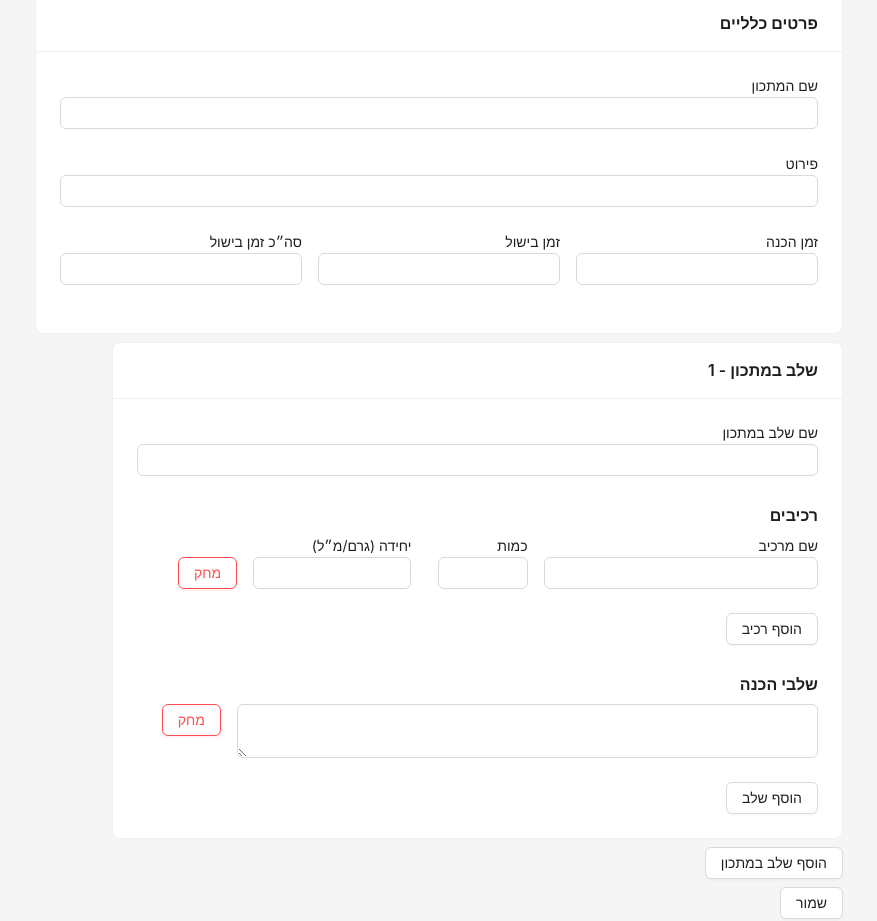
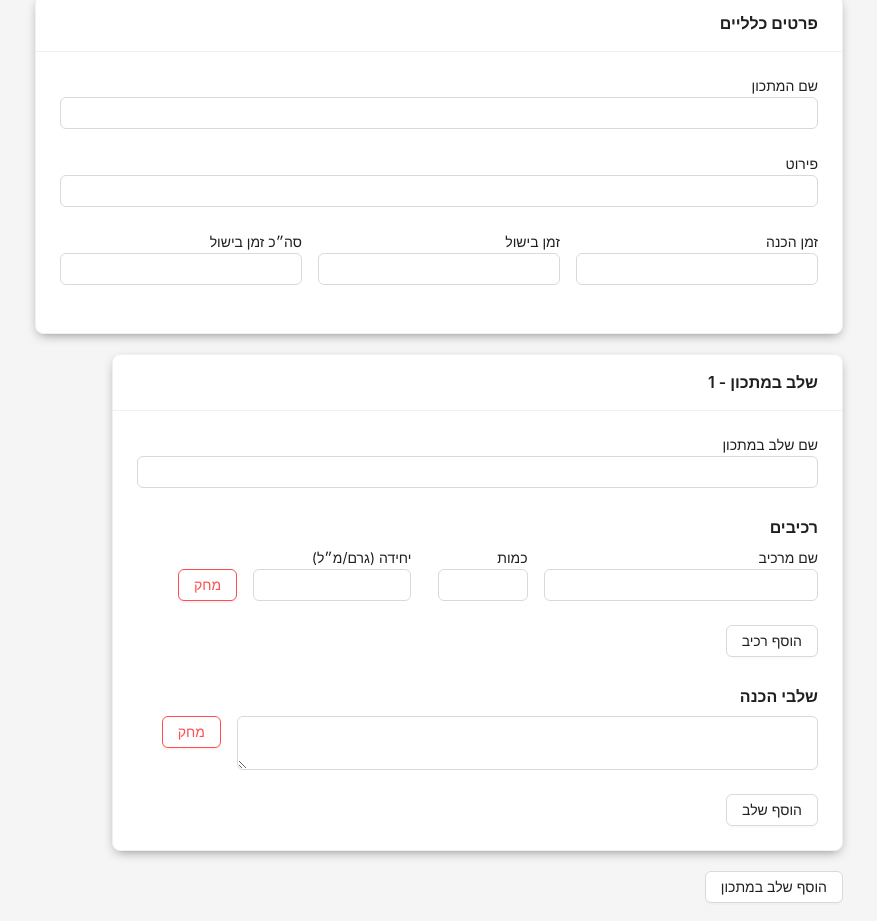
Before and after one commit to NofGuttman/recipes, a React (Create React App) app: page /create-recipe in a window 1280 px wide. Shown: the part 93-1014 px from the top of the page, without its empty margins (285-1162 px from the left). Built offline with nearby package versions, Linux system fonts and the light colour scheme.

Commit message:
form style

```diff
--- a/src/ui/CreateRecipePage/RecipeComponentFormSection/index.jsx
+++ b/src/ui/CreateRecipePage/RecipeComponentFormSection/index.jsx
@@ -8,9 +8,10 @@ const RecipeComponentFormSection = () => (
   <div className='component-form-section'>
     <Form.List name='recipeComponents'>
       {(componentFields, {add: addComponent, remove: removeComponent}) => (
-        <Space direction='vertical'>
+        <Space size={20} direction='vertical'>
           {componentFields.map((componentField, index) => (
             <Card
+              className='create-recipe-form-card'
               title={`שלב  במתכון - ${index+1}`}
               extra={componentFields.length > 1 && (
                 <Button danger onClick={() => removeComponent(componentField.name)}>מחק שלב</Button>
--- a/src/ui/CreateRecipePage/RecipeDetailsFormSection/index.jsx
+++ b/src/ui/CreateRecipePage/RecipeDetailsFormSection/index.jsx
@@ -4,7 +4,7 @@ import {requiredFieldRule} from "../utils";
 const {Text} = Typography;
 const RecipeDetailsFormSection = () => (
   <div className='recipe-details'>
-    <Card title='פרטים כלליים'>
+    <Card title='פרטים כלליים' className='create-recipe-form-card'>
       <Text>שם המתכון</Text>
       <Form.Item name='recipeTitle' rules={[requiredFieldRule]}>
         <Input/>
--- /dev/null
+++ b/src/ui/CreateRecipePage/index.css
@@ -0,0 +1,3 @@
+.create-recipe-form-card {
+    box-shadow: 0 4px 12px -4px grey;
+}
--- a/src/ui/CreateRecipePage/index.jsx
+++ b/src/ui/CreateRecipePage/index.jsx
@@ -1,8 +1,7 @@
-import {Button, Form, Space, Typography} from "antd";
+import {Button, Form, Space} from "antd";
 import RecipeComponentFormSection from "./RecipeComponentFormSection";
 import RecipeDetailsFormSection from "./RecipeDetailsFormSection";
-
-const {Title} = Typography;
+import './index.css';
 
 const CreateRecipePage = () => {
   const [form] = Form.useForm();
@@ -25,10 +24,10 @@ const CreateRecipePage = () => {
       onFinish={onSubmit}
       initialValues={initialValues}
     >
-      <Space direction='vertical'>
+      <Space direction='vertical' size={20}>
         <RecipeDetailsFormSection/>
         <RecipeComponentFormSection/>
-        <Button htmlType='submit'>
+        <Button type='primary' htmlType='submit'>
           שמור
         </Button>
       </Space>
```
